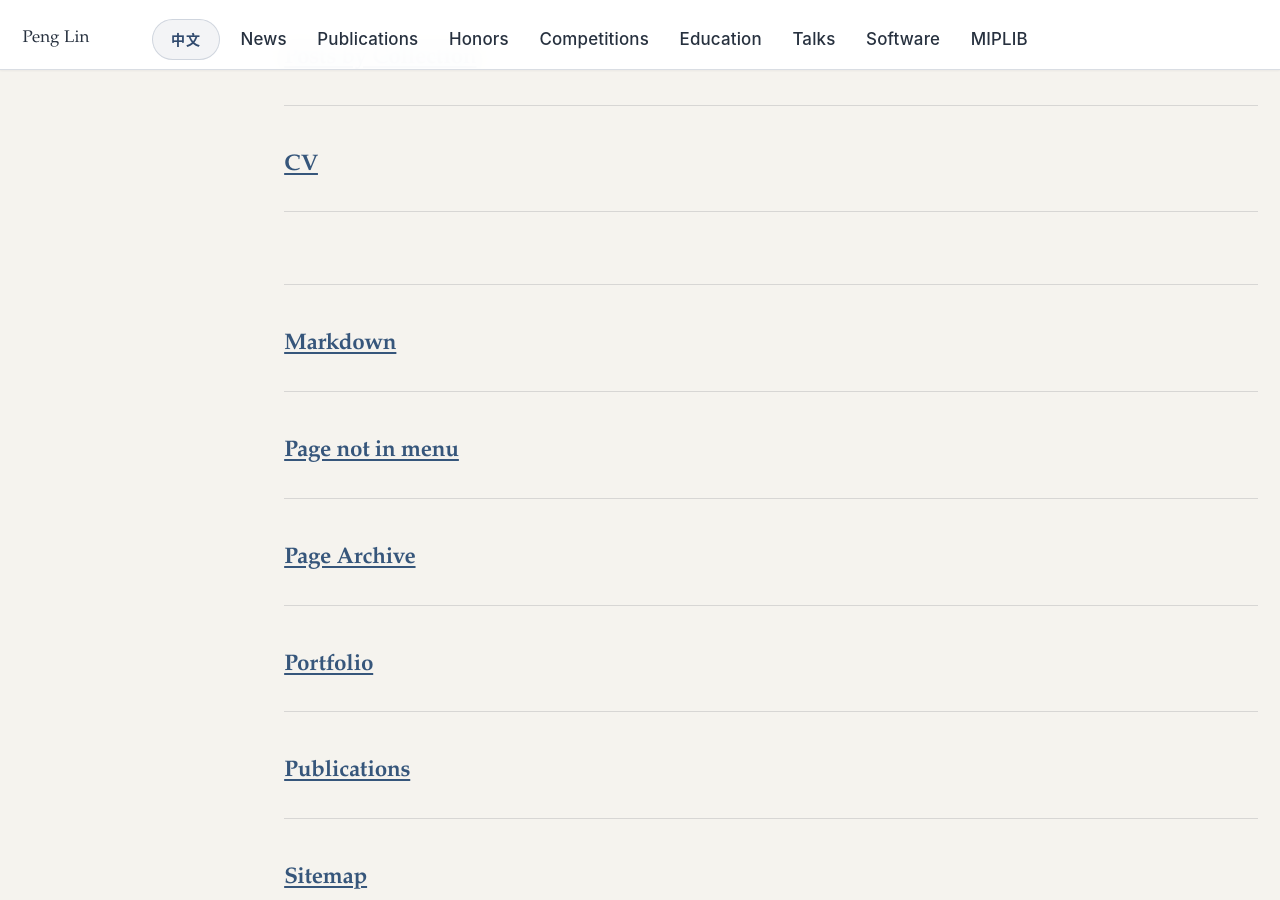
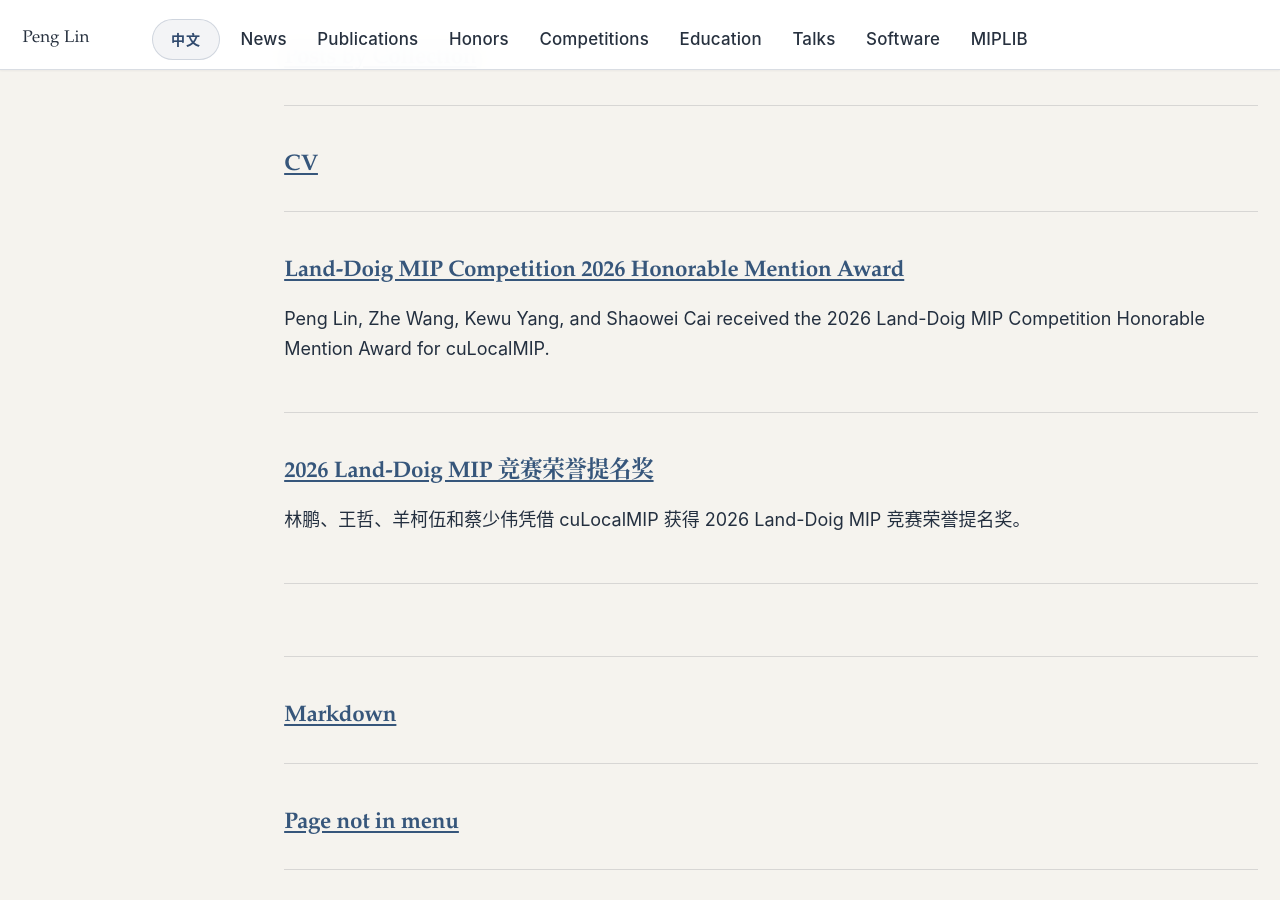
Before and after one commit to linpeng0105/linpeng0105.github.io, a Jekyll site: the page built from _pages/page-archive.html, in a window 1280 px wide and 900 px high, scrolled down 836 px. Built offline with Jekyll 4.4.1, drawn with Linux system fonts in a browser that asks for light colours; a style sheet for code colours, icons or effects is not loaded.

Commit message:
添加2026年Land-Doig MIP竞赛荣誉提名奖信息及相关样式

```diff
--- a/_includes/head/custom.html
+++ b/_includes/head/custom.html
@@ -11,7 +11,7 @@
 <link rel="icon" href="/images/favicon.ico"/>
 <meta name="theme-color" content="#ffffff"/>
 <link rel="stylesheet" href="{{ base_path }}/assets/css/academicons.css"/>
-<link rel="stylesheet" href="https://cdnjs.cloudflare.com/ajax/libs/font-awesome/6.5.2/css/all.min.css" integrity="sha512-Su1gQ74V6f+MqikP1kvP0uQa73I43S/kf4LQbV+PR93tYxyB3t5rr3gNm0au2q2K5PO0fZR1qfZ2xUjF6Io5NQ==" crossorigin="anonymous" referrerpolicy="no-referrer"/>
+<link rel="stylesheet" href="https://cdnjs.cloudflare.com/ajax/libs/font-awesome/6.5.2/css/all.min.css" integrity="sha512-SnH5WK+bZxgPHs44uWIX+LLJAJ9/2PkPKZ5QiAj6Ta86w+fsb2TkcmfRyVX3pBnMFcV7oQPJkl9QevSCWr3W6A==" crossorigin="anonymous" referrerpolicy="no-referrer"/>
 
 
 <!-- Support for MatJax -->
--- a/_pages/about.zh.md
+++ b/_pages/about.zh.md
@@ -72,7 +72,7 @@ redirect_from:
   <ul class="profile-timeline">
     <li>
       <time datetime="2026-04-23">2026 · 04 · 23</time>
-      <span>Land-Doig MIP 竞赛荣誉提名奖</span>
+      <span><a href="{{ '/zh/awards/land-doig-mip-competition-2026/' | relative_url }}">Land-Doig MIP 竞赛荣誉提名奖</a></span>
     </li>
     <li>
       <time datetime="2026-03-08">2026 · 03 · 08</time>
@@ -197,6 +197,13 @@ redirect_from:
 <div class="profile-section profile-section--supplemental" id="competitions">
   <h2>🏆 竞赛成绩</h2>
   <ul class="profile-competitions">
+    <li>
+      <span class="profile-competitions__year">2026</span>
+      <div class="profile-competitions__body">
+        <strong><a href="{{ '/zh/awards/land-doig-mip-competition-2026/' | relative_url }}">2026 Land-Doig MIP Competition</a></strong>
+        <p>荣誉提名奖，获奖作品：cuLocalMIP: A GPU-Oriented Local Search Framework for Mixed Integer Programming</p>
+      </div>
+    </li>
     <li>
       <span class="profile-competitions__year">2025</span>
       <div class="profile-competitions__body">
--- /dev/null
+++ b/_pages/land-doig-mip-award-2026.en.md
@@ -0,0 +1,89 @@
+---
+permalink: /awards/land-doig-mip-competition-2026/
+title: "Land-Doig MIP Competition 2026 Honorable Mention Award"
+description: "Award details for cuLocalMIP at the 2026 Land-Doig MIP Competition."
+excerpt: "Peng Lin, Zhe Wang, Kewu Yang, and Shaowei Cai received the 2026 Land-Doig MIP Competition Honorable Mention Award for cuLocalMIP."
+author_profile: false
+wide_content: true
+show_page_header: false
+show_page_meta: false
+---
+
+<link rel="stylesheet" href="{{ '/assets/css/profile.css' | relative_url }}">
+
+<article class="award-detail">
+  <p class="award-detail__back"><a href="{{ '/' | relative_url }}#competitions">Back to Competition Results</a></p>
+
+  <header class="award-detail__hero">
+    <p class="award-detail__eyebrow">2026 Land-Doig MIP Competition</p>
+    <h1>Honorable Mention Award</h1>
+    <p class="award-detail__lead">The work <strong>cuLocalMIP: A GPU-Oriented Local Search Framework for Mixed Integer Programming</strong> received the Honorable Mention Award from the MIP Competition Committee.</p>
+    <div class="award-detail__meta" aria-label="Award summary">
+      <div>
+        <span>Award</span>
+        <strong>Honorable Mention Award</strong>
+      </div>
+      <div>
+        <span>Date</span>
+        <strong>May 19, 2026</strong>
+      </div>
+      <div>
+        <span>Work</span>
+        <strong>cuLocalMIP</strong>
+      </div>
+      <div>
+        <span>Recipients</span>
+        <strong>Peng Lin, Zhe Wang, Kewu Yang, and Shaowei Cai</strong>
+      </div>
+    </div>
+    <div class="award-detail__actions">
+      <a href="{{ '/files/awards/mipcc26-award-lin-et-al.pdf' | relative_url }}">Certificate PDF</a>
+      <a href="{{ '/images/awards/mipcc26-award-ceremony.jpg' | relative_url }}">Award photo</a>
+    </div>
+  </header>
+
+  <section class="profile-section award-detail__section">
+    <h2>Awarded Work</h2>
+    <div class="award-detail__paper">
+      <span class="profile-paper__tag profile-paper__tag--award">Award</span>
+      <span class="profile-paper__tag profile-paper__tag--conference">MIP 2026</span>
+      <p class="profile-paper__title"><strong>cuLocalMIP: A GPU-Oriented Local Search Framework for Mixed Integer Programming</strong></p>
+      <p class="profile-paper__authors"><strong>Peng Lin</strong>, Zhe Wang, Kewu Yang, and Shaowei Cai</p>
+      <p class="profile-paper__venue">2026 Land-Doig MIP Competition · Mixed Integer Programming Workshop</p>
+    </div>
+  </section>
+
+  <section class="profile-section award-detail__section">
+    <h2>Materials</h2>
+    <div class="award-detail__gallery">
+      <figure>
+        <a href="{{ '/images/awards/mipcc26-award-ceremony.jpg' | relative_url }}">
+          <img src="{{ '/images/awards/mipcc26-award-ceremony.jpg' | relative_url }}" alt="Award certificate projected during the MIP workshop ceremony" loading="lazy">
+        </a>
+        <figcaption>Award certificate shown during the ceremony.</figcaption>
+      </figure>
+      <figure>
+        <a href="{{ '/images/awards/mipcc26-poster-photo.jpeg' | relative_url }}">
+          <img src="{{ '/images/awards/mipcc26-poster-photo.jpeg' | relative_url }}" alt="cuLocalMIP poster with Honorable Mention Award sign" loading="lazy">
+        </a>
+        <figcaption>cuLocalMIP poster display.</figcaption>
+      </figure>
+      <figure>
+        <a href="{{ '/images/awards/mipcc26-poster-session.jpeg' | relative_url }}">
+          <img src="{{ '/images/awards/mipcc26-poster-session.jpeg' | relative_url }}" alt="Visitors discussing the cuLocalMIP poster" loading="lazy">
+        </a>
+        <figcaption>Poster discussion at the workshop.</figcaption>
+      </figure>
+    </div>
+  </section>
+
+  <section class="profile-section award-detail__section">
+    <h2>Files</h2>
+    <ul class="award-detail__files">
+      <li><a href="{{ '/files/awards/mipcc26-award-lin-et-al.pdf' | relative_url }}">Official award certificate PDF</a></li>
+      <li><a href="{{ '/images/awards/mipcc26-award-ceremony.jpg' | relative_url }}">Award ceremony photo</a></li>
+      <li><a href="{{ '/images/awards/mipcc26-poster-photo.jpeg' | relative_url }}">Poster display photo</a></li>
+      <li><a href="{{ '/images/awards/mipcc26-poster-session.jpeg' | relative_url }}">Poster session photo</a></li>
+    </ul>
+  </section>
+</article>
--- /dev/null
+++ b/_pages/land-doig-mip-award-2026.zh.md
@@ -0,0 +1,91 @@
+---
+permalink: /zh/awards/land-doig-mip-competition-2026/
+title: "2026 Land-Doig MIP 竞赛荣誉提名奖"
+description: "cuLocalMIP 在 2026 Land-Doig MIP Competition 中获得荣誉提名奖。"
+excerpt: "林鹏、王哲、羊柯伍和蔡少伟凭借 cuLocalMIP 获得 2026 Land-Doig MIP 竞赛荣誉提名奖。"
+author_profile: false
+wide_content: true
+show_page_header: false
+show_page_meta: false
+locale: zh
+author: peng_lin_zh
+---
+
+<link rel="stylesheet" href="{{ '/assets/css/profile.css' | relative_url }}">
+
+<article class="award-detail">
+  <p class="award-detail__back"><a href="{{ '/zh/' | relative_url }}#competitions">返回竞赛成绩</a></p>
+
+  <header class="award-detail__hero">
+    <p class="award-detail__eyebrow">2026 Land-Doig MIP Competition</p>
+    <h1>荣誉提名奖</h1>
+    <p class="award-detail__lead">作品 <strong>cuLocalMIP: A GPU-Oriented Local Search Framework for Mixed Integer Programming</strong> 获得 MIP Competition Committee 颁发的 Honorable Mention Award。</p>
+    <div class="award-detail__meta" aria-label="获奖摘要">
+      <div>
+        <span>奖项</span>
+        <strong>Honorable Mention Award</strong>
+      </div>
+      <div>
+        <span>日期</span>
+        <strong>2026 年 5 月 19 日</strong>
+      </div>
+      <div>
+        <span>作品</span>
+        <strong>cuLocalMIP</strong>
+      </div>
+      <div>
+        <span>获奖人</span>
+        <strong>林鹏、王哲、羊柯伍、蔡少伟</strong>
+      </div>
+    </div>
+    <div class="award-detail__actions">
+      <a href="{{ '/files/awards/mipcc26-award-lin-et-al.pdf' | relative_url }}">获奖证书 PDF</a>
+      <a href="{{ '/images/awards/mipcc26-award-ceremony.jpg' | relative_url }}">颁奖照片</a>
+    </div>
+  </header>
+
+  <section class="profile-section award-detail__section">
+    <h2>获奖作品</h2>
+    <div class="award-detail__paper">
+      <span class="profile-paper__tag profile-paper__tag--award">Award</span>
+      <span class="profile-paper__tag profile-paper__tag--conference">MIP 2026</span>
+      <p class="profile-paper__title"><strong>cuLocalMIP: A GPU-Oriented Local Search Framework for Mixed Integer Programming</strong></p>
+      <p class="profile-paper__authors"><strong>林鹏</strong>、王哲、羊柯伍、蔡少伟</p>
+      <p class="profile-paper__venue">2026 Land-Doig MIP Competition · Mixed Integer Programming Workshop</p>
+    </div>
+  </section>
+
+  <section class="profile-section award-detail__section">
+    <h2>现场材料</h2>
+    <div class="award-detail__gallery">
+      <figure>
+        <a href="{{ '/images/awards/mipcc26-award-ceremony.jpg' | relative_url }}">
+          <img src="{{ '/images/awards/mipcc26-award-ceremony.jpg' | relative_url }}" alt="MIP workshop 颁奖环节展示的获奖证书" loading="lazy">
+        </a>
+        <figcaption>颁奖环节展示的获奖证书。</figcaption>
+      </figure>
+      <figure>
+        <a href="{{ '/images/awards/mipcc26-poster-photo.jpeg' | relative_url }}">
+          <img src="{{ '/images/awards/mipcc26-poster-photo.jpeg' | relative_url }}" alt="cuLocalMIP 海报与 Honorable Mention Award 标识" loading="lazy">
+        </a>
+        <figcaption>cuLocalMIP 海报展示。</figcaption>
+      </figure>
+      <figure>
+        <a href="{{ '/images/awards/mipcc26-poster-session.jpeg' | relative_url }}">
+          <img src="{{ '/images/awards/mipcc26-poster-session.jpeg' | relative_url }}" alt="参会者在 cuLocalMIP 海报前交流" loading="lazy">
+        </a>
+        <figcaption>Workshop 海报交流现场。</figcaption>
+      </figure>
+    </div>
+  </section>
+
+  <section class="profile-section award-detail__section">
+    <h2>文件</h2>
+    <ul class="award-detail__files">
+      <li><a href="{{ '/files/awards/mipcc26-award-lin-et-al.pdf' | relative_url }}">官方获奖证书 PDF</a></li>
+      <li><a href="{{ '/images/awards/mipcc26-award-ceremony.jpg' | relative_url }}">颁奖照片</a></li>
+      <li><a href="{{ '/images/awards/mipcc26-poster-photo.jpeg' | relative_url }}">海报照片</a></li>
+      <li><a href="{{ '/images/awards/mipcc26-poster-session.jpeg' | relative_url }}">海报交流照片</a></li>
+    </ul>
+  </section>
+</article>
```
Also changed, not shown: _pages/about.en.md (+8 -1 lines), assets/css/profile.css (+224 -0 lines), images/awards/mipcc26-award-ceremony.jpg (added), 3 other files.
